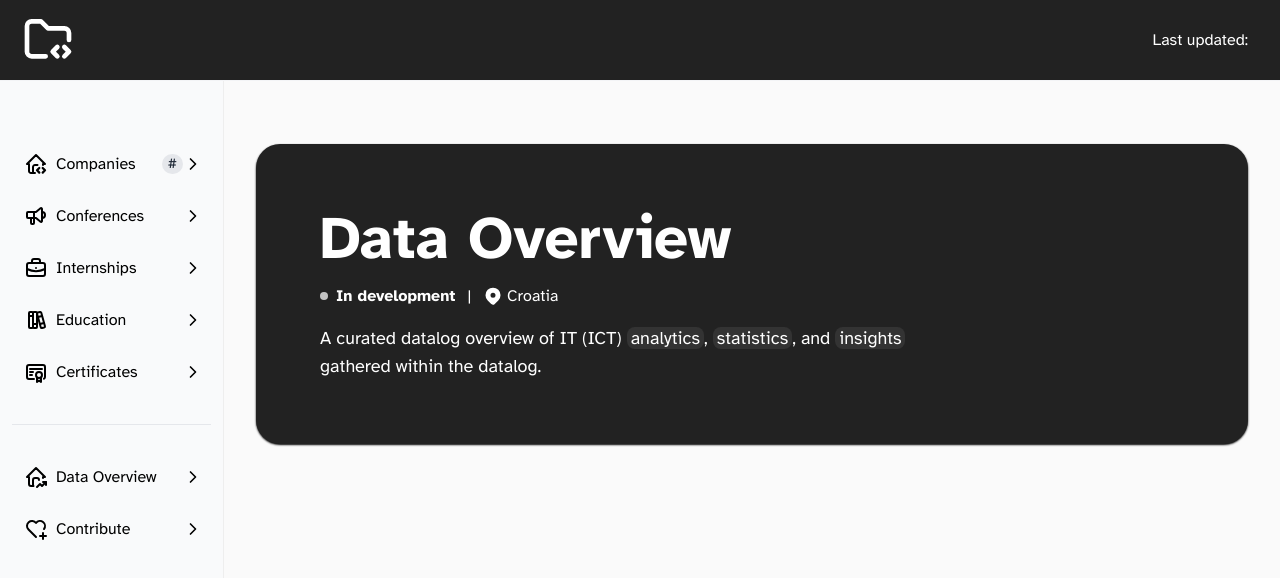
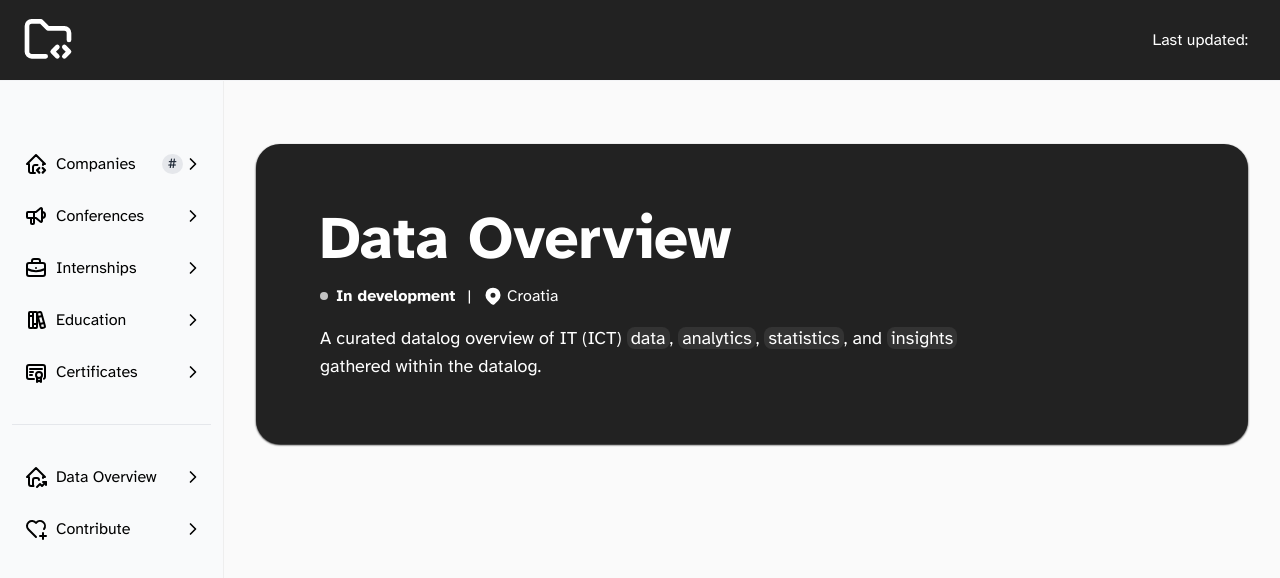
Before and after one commit to stefanicjuraj/datalog, a React (Vite) app: page /data in a window 1280 px wide. Shown: the top 578 px of the page. Built offline with nearby package versions, Linux system fonts and the light colour scheme; no server answers.

Commit message:
chore(dataoverview): modify header description

```diff
--- a/src/pages/DataOverview.tsx
+++ b/src/pages/DataOverview.tsx
@@ -35,7 +35,7 @@ function DataOverview() {
                             </div>
                             {/* header description */}
                             <h1 className="w-full sm:w-3/4 text-lg mt-2 text-white">
-                                A curated datalog overview of IT (ICT) <span className="bg-[#333] px-1 py-0.3 rounded-lg">analytics</span>, <span className="bg-[#333] px-1 py-0.3 rounded-lg">statistics</span>,{" "} and <span className="bg-[#333] px-1 py-0.3 rounded-lg">insights</span> gathered within the datalog.
+                                A curated datalog overview of IT (ICT) <span className="bg-[#333] px-1 py-0.3 rounded-lg">data</span>,{" "} <span className="bg-[#333] px-1 py-0.3 rounded-lg">analytics</span>, <span className="bg-[#333] px-1 py-0.3 rounded-lg">statistics</span>,{" "} and <span className="bg-[#333] px-1 py-0.3 rounded-lg">insights</span> gathered within the datalog.
                             </h1>
                         </div>
                     </div>
```
